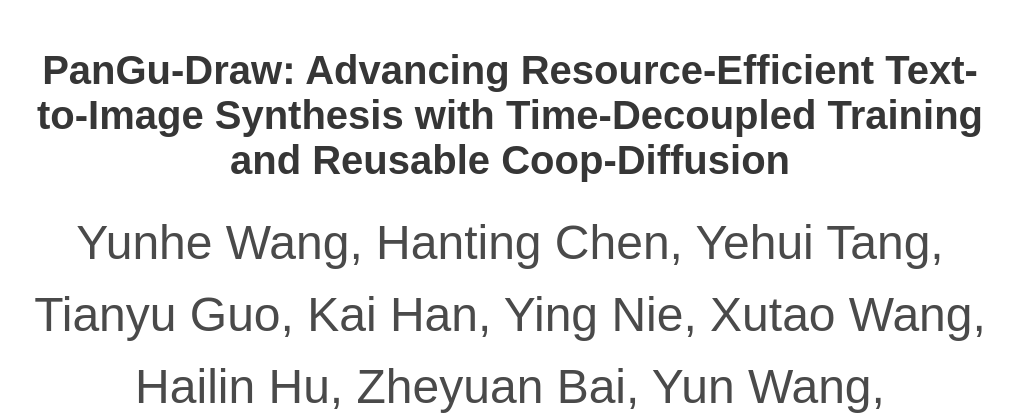
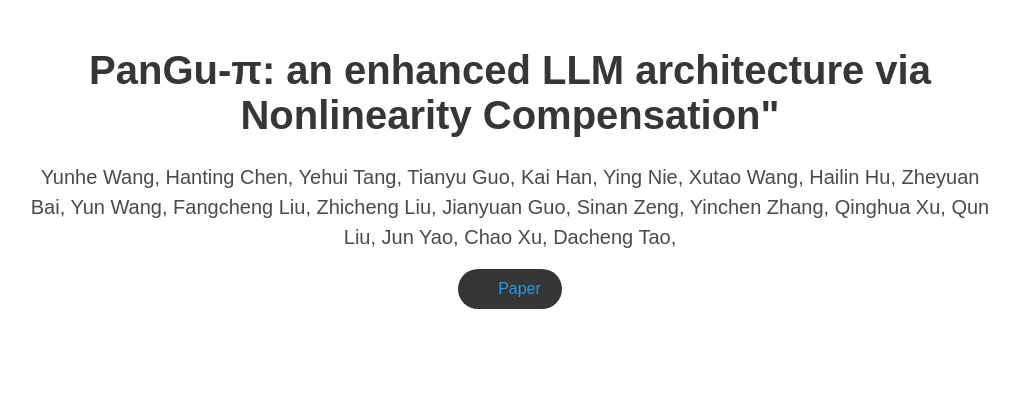
Before and after one commit to pangu-pi/pangu-pi.github.io, a plain HTML site: page index.html in a window 1280 px wide. Shown: the top 415 px of the page, without its empty margins (130-1149 px from the left). Drawn offline with nearby package versions, Linux system fonts and the light colour scheme; some icons are missing; a web font is replaced by a local one.

Commit message:
Update index.html

```diff
--- a/index.html
+++ b/index.html
@@ -6,7 +6,7 @@
         content="PanGu-π: an enhanced LLM architecture via Nonlinearity Compensation">
   <meta name="keywords" content="Text2Image, Image-Generation">
   <meta name="viewport" content="width=device-width, initial-scale=1">
-  <title>PanGu-Draw: Advancing Resource-Efficient Text-to-Image Synthesis with Time-Decoupled Training and Reusable Coop-Diffusion</title>
+  <title>PanGu-π: an enhanced LLM architecture via Nonlinearity Compensation"</title>
 
   <link href="https://fonts.googleapis.com/css?family=Google+Sans|Noto+Sans|Castoro"
         rel="stylesheet">
@@ -36,9 +36,9 @@
     <div class="container is-max-desktop">
       <div class="columns is-centered">
         <div class="column has-text-centered">
-          <h1 class="title is-2 publication-title">PanGu-Draw: Advancing Resource-Efficient Text-to-Image Synthesis with Time-Decoupled Training and Reusable Coop-Diffusion</h1>
+          <h1 class="title is-2 publication-title">PanGu-π: an enhanced LLM architecture via Nonlinearity Compensation"</h1>
 
-          <div class="is-size-1 publication-authors">
+          <div class="is-size-5 publication-authors">
             <span class="author-block">
               Yunhe Wang, Hanting Chen, Yehui Tang, Tianyu Guo, Kai Han, Ying Nie, Xutao Wang, Hailin Hu, Zheyuan Bai, Yun Wang, Fangcheng Liu, Zhicheng Liu, Jianyuan Guo, Sinan Zeng, Yinchen Zhang, Qinghua Xu, Qun Liu, Jun Yao, Chao Xu, Dacheng Tao,
             </span>
```
